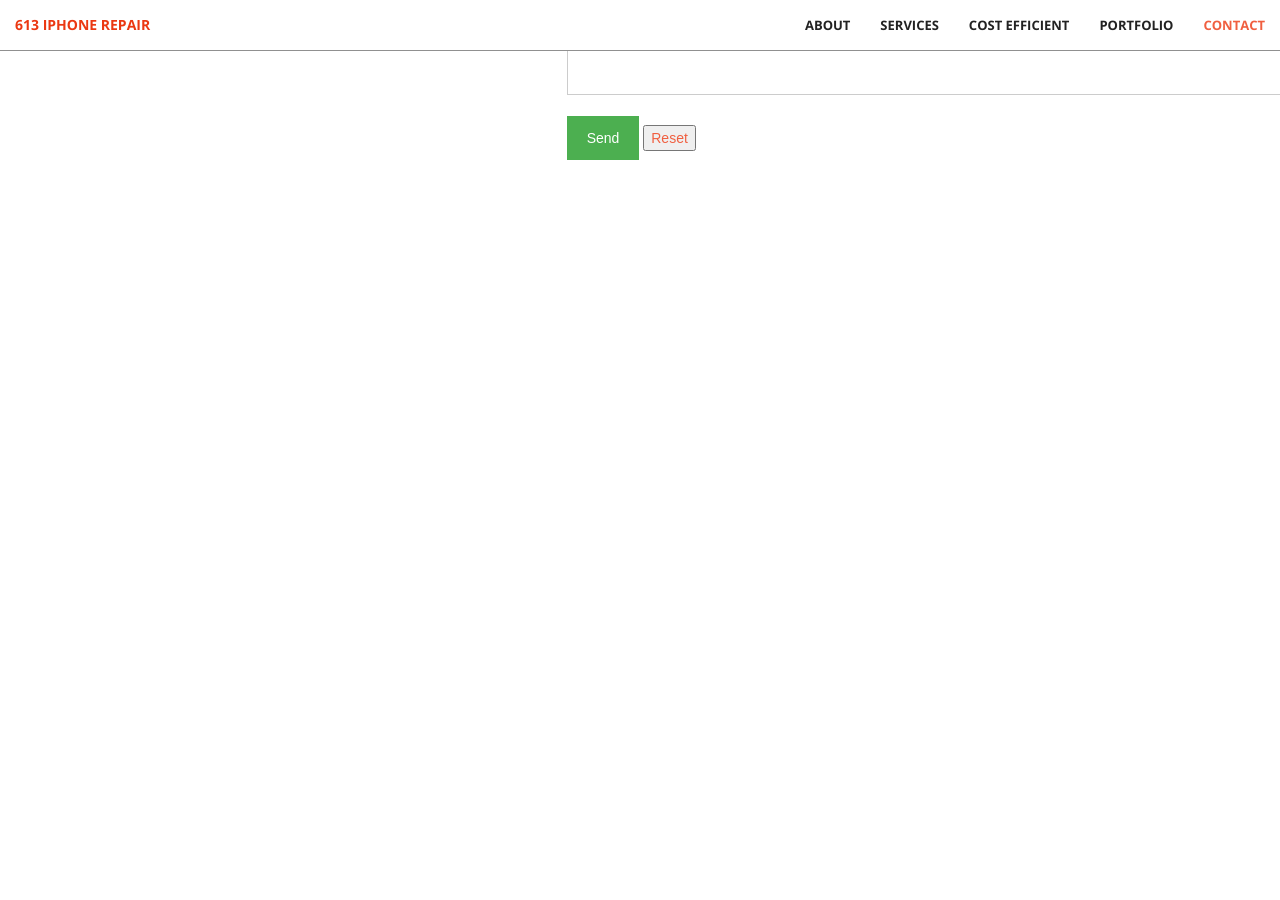
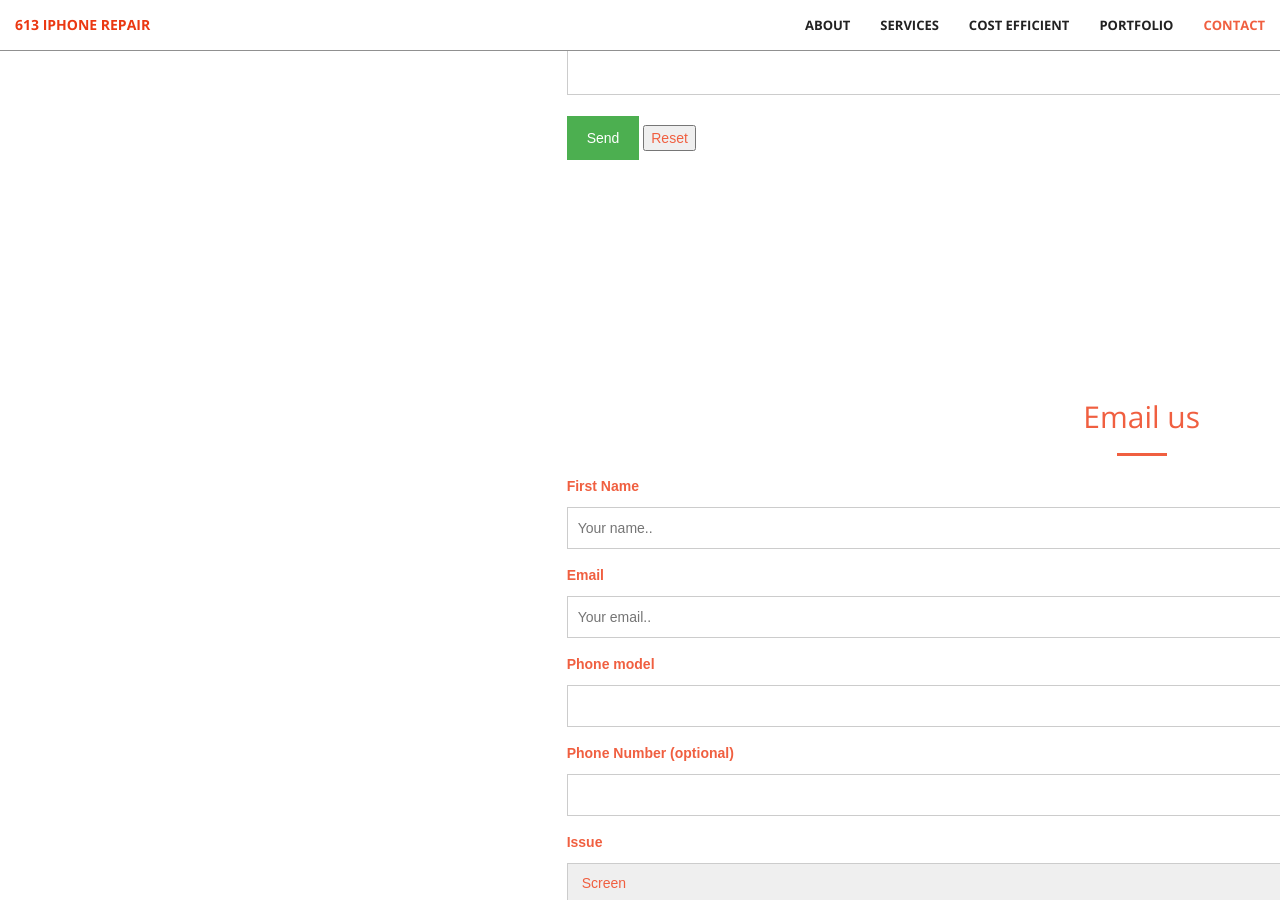
Before and after one commit to SuhaibElkomy/613iphonerepair, a Jekyll site: the page built from index.html, in a window 1280 px wide and 900 px high, scrolled down 4892 px. Built offline with Jekyll 4.4.1, drawn with Linux system fonts in a browser that asks for light colours; before the commit the page ends 5272 px from its top, so only the background shows below that.

Commit message:
Update contact.html

```diff
--- a/_includes/contact.html
+++ b/_includes/contact.html
@@ -27,4 +27,107 @@
         </div>
 
     </div>
+                     <meta name="viewport" content="width=device-width, initial-scale=1">
+<style>
+body {
+  font-family: Arial, Helvetica, sans-serif;
+}
+div.form
+{
+    display: block;
+    text-align: center;
+}
+form
+{
+    display: inline-block;
+    margin-left: auto;
+    margin-right: auto;
+    text-align: left;
+}
+* {
+  box-sizing: border-box;
+}
+/* Style inputs */
+input[type=text], select, textarea {
+  width: 100%;
+  padding: 10px;
+  border: 1px solid #ccc;
+  margin-top: 6px;
+  margin-bottom: 16px;
+  resize: vertical;
+}
+input[type=submit] {
+  background-color: #4CAF50;
+  color: white;
+  padding: 12px 20px;
+  border: none;
+  cursor: pointer;
+}
+input[type=submit]:hover {
+  background-color: #45a049;
+}
+/* Style the container/contact section */
+.container {
+  border-radius: 5px;
+
+  padding: 10px;
+}
+/* Create two columns that float next to eachother */
+.column {
+  float: left;
+  width: 50%;
+  margin-top: 6px;
+  padding: 20px;
+}
+/* Clear floats after the columns */
+.row:after {
+  content: "";
+  display: table;
+  clear: both;
+}
+}
+</style>
+</head>
+<body>
+<section id="quote">
+<h3></h3>
+    <div class="container">
+        <div class="row">
+            <div class="col-lg-12 text-center">
+                <h2 class="section-heading">Email us</h2>
+                <hr class="primary">
+            </div>
+        </div>
+<div class="form">
+
+<form name="sentMessage" id="contactForm" action="https://formspree.io/613iphoner@gmail.com" method="POST" novalidate>
+    <fieldset>
+    <label for="fname">First Name</label>
+    <input type="text" id="fname" name="firstname" placeholder="Your name..">
+     <label for="fname">Email</label>
+    <input type="text" id="fname" name="email" placeholder="Your email..">
+
+    <label for="phonemodel">Phone model</label>
+    <input type="text" id="PhoneModel" name="PhoneModel" Phone Model="Phone Model">
+
+     <label for="PhoneN">Phone Number (optional)</label>
+    <input type="text" id="phoneN" name="phoneN" PhoneN ="Phone Model">
+
+    <label for="Issue">Issue</label>
+    <select id="Issue" name="Issue">
+      <option value="Screen">Screen</option>
+      <option value="Battery">Battery</option>
+      <option value="HomeButton">Home Button</option>
+       <option value="HomeButton">Other</option>
+    </select>
+
+    <label for="subject">Please specify</label>
+    <textarea id="subject" name="subject" placeholder="Please enter any other useful information about the device" style="height:200px"></textarea>
+
+ <input type="submit" value="Send">
+<input type="reset" value="Reset">
+        <fieldset>
+            </div>
+  </form>
+</div>
 </section>
```
